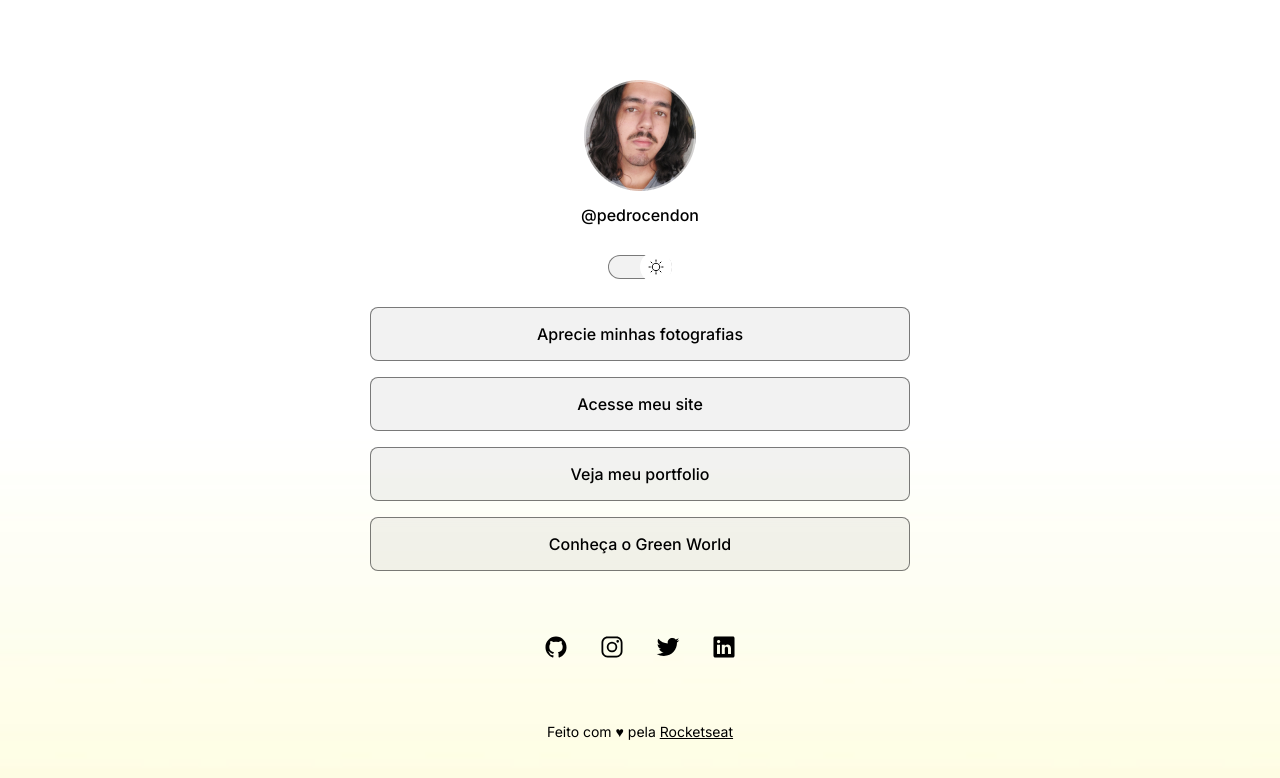
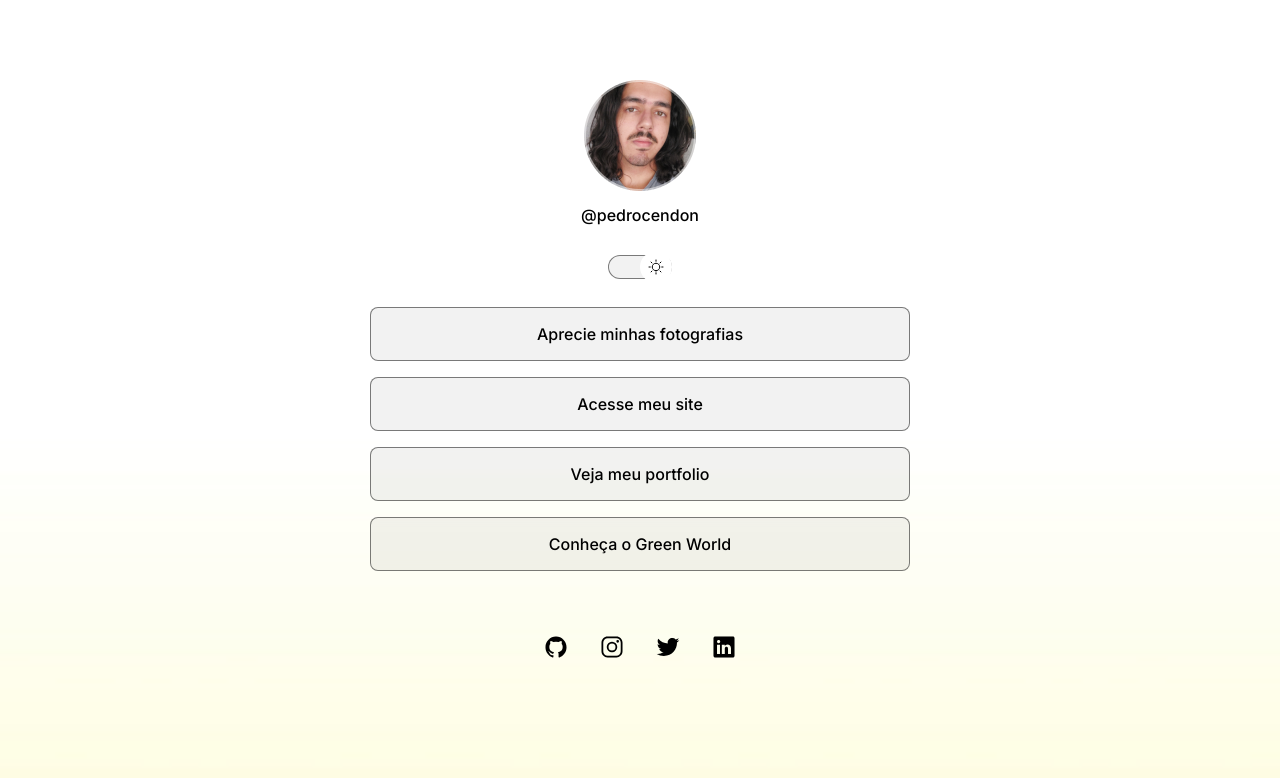
Before and after one commit to pedrocendon/projeto_linktree, a plain HTML site: page index.html in a window 1280 px wide. Drawn offline with nearby package versions, Linux system fonts and the light colour scheme.

Commit message:
removing footer

```diff
--- a/index.html
+++ b/index.html
@@ -59,7 +59,7 @@
       </div>
 
       <footer>
-        Feito com ♥ pela <a href="https://rocketseat.com.br/">Rocketseat</a>
+        </a>
       </footer>
     </div>
 
```
